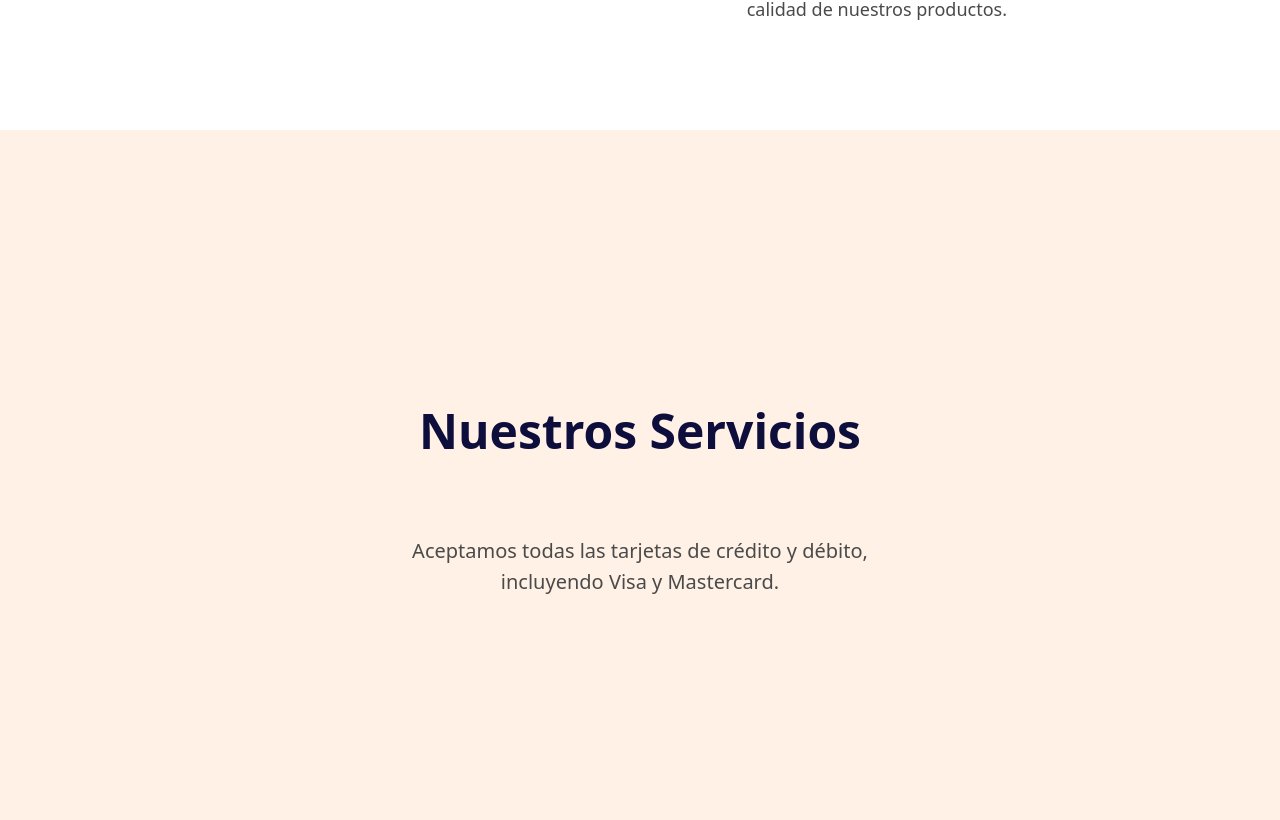
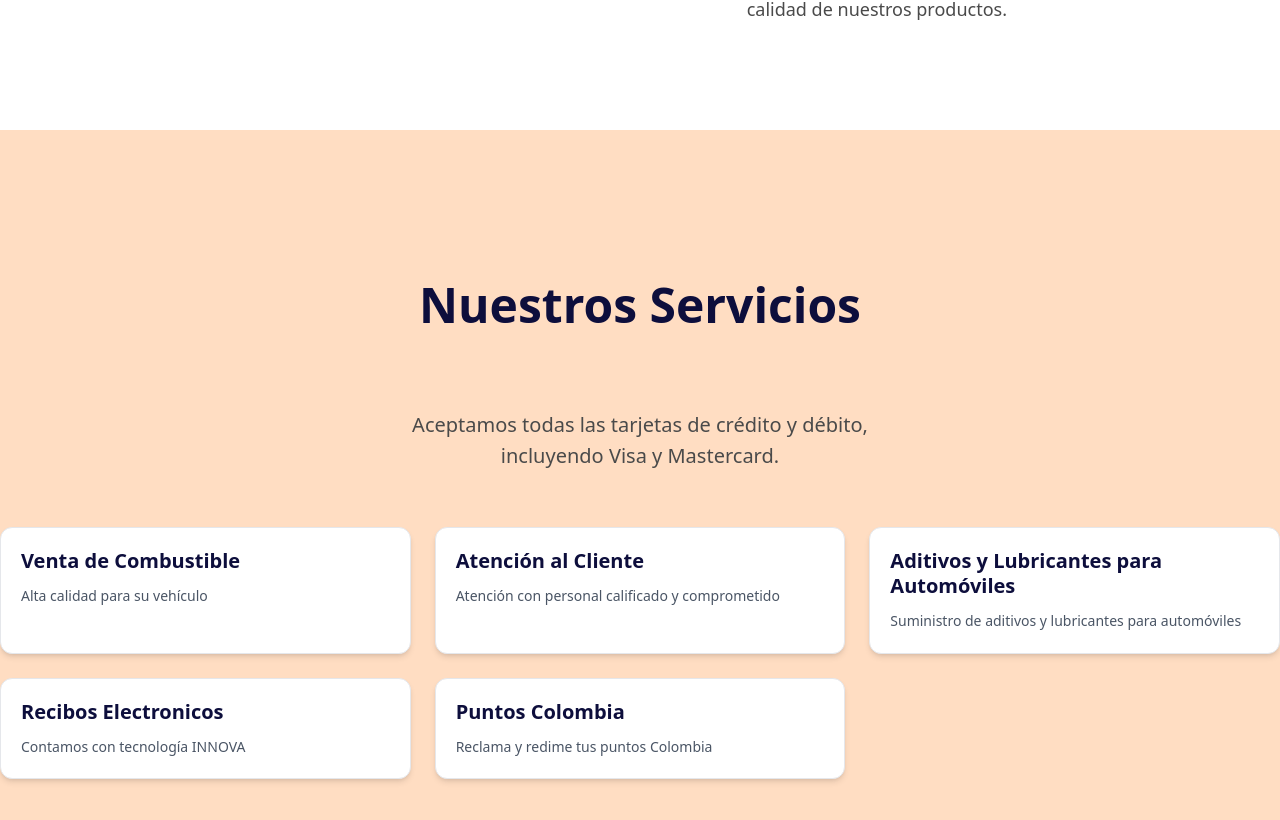
Before and after one commit to SyxLoop/landingpage-proveservicios, a React (Vite) app: page / in a window 1280 px wide. Shown: the part 1470-2290 px from the top of the page. Built offline with nearby package versions, Linux system fonts and the light colour scheme.

Commit message:
Agregando el componente Card para mostrar la información de los servicios

```diff
--- a/src/components/landing/Services.jsx
+++ b/src/components/landing/Services.jsx
@@ -1,44 +1,65 @@
-import Card from "@components/globals/Card.jsx"
+import Card from "@components/globals/Card";
 
-const services = [
+const servicesData = [
   {
+    id: 1,
     icon: "",
     title: "Venta de Combustible",
-    description: "Alta calidad para su vehículo"
+    description: "Alta calidad para su vehículo",
   },
   {
-    icon:"",
+    id: 2,
+    icon: "",
     title: "Atención al Cliente",
-    description: "Atención con personal calificado y comprometido"
+    description: "Atención con personal calificado y comprometido",
   },
   {
+    id: 3,
     icon: "",
     title: "Aditivos y Lubricantes para Automóviles",
-    description: "Suministro de aditivos y lubricantes para automóviles"
+    description: "Suministro de aditivos y lubricantes para automóviles",
   },
   {
+    id: 4,
     icon: "",
     title: "Recibos Electronicos",
-    description: "Contamos con tecnología INNOVA"
+    description: "Contamos con tecnología INNOVA",
   },
   {
+    id: 5,
     icon: "",
     title: "Puntos Colombia",
-    description: "Reclama y redime tus puntos Colombia"
-  }
-]
+    description: "Reclama y redime tus puntos Colombia",
+  },
+];
 
 export default function Services() {
   return (
-    <section className="w-full h-dvh bg-accent/10">
+    <section className="w-full h-dvh bg-accent/25">
       <div className="flex flex-col h-full place-items-center place-content-center">
         <div className="flex flex-col place-items-center place-content-center mb-14 gap-8 font-bold">
-          <h2 className="text-3xl md:text-5xl text-surface mb-12">Nuestros Servicios</h2>
+          <h2 className="text-3xl md:text-5xl text-surface mb-12">
+            Nuestros Servicios
+          </h2>
           <p className="w-3/4 text-center text-lg  md:text-[20px] whitespace-normal text-gray font-medium">
             Aceptamos todas las tarjetas de crédito y débito, incluyendo Visa y
             Mastercard.
           </p>
         </div>
+        <div className="grid grid-cols-1 md:grid-cols-2 lg:grid-cols-3 gap-6 mx-auto">
+          {servicesData.map((service) => (
+            <Card>
+              <Card.Body>
+                <Card.Title className="text-surface">
+                  {service.title}
+                </Card.Title>
+                <Card.Text className="text-gray">
+                  {service.description}
+                </Card.Text>
+              </Card.Body>
+            </Card>
+          ))}
+        </div>
       </div>
     </section>
   );
```
